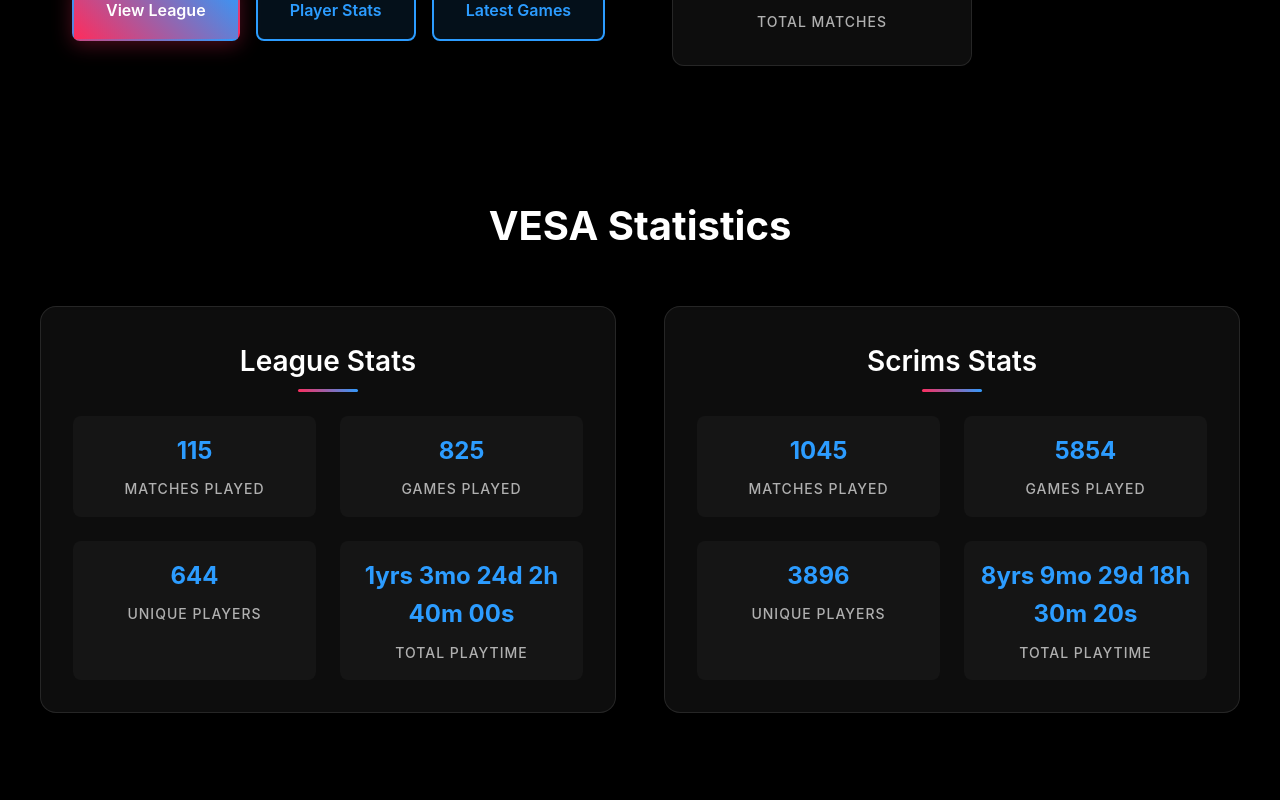
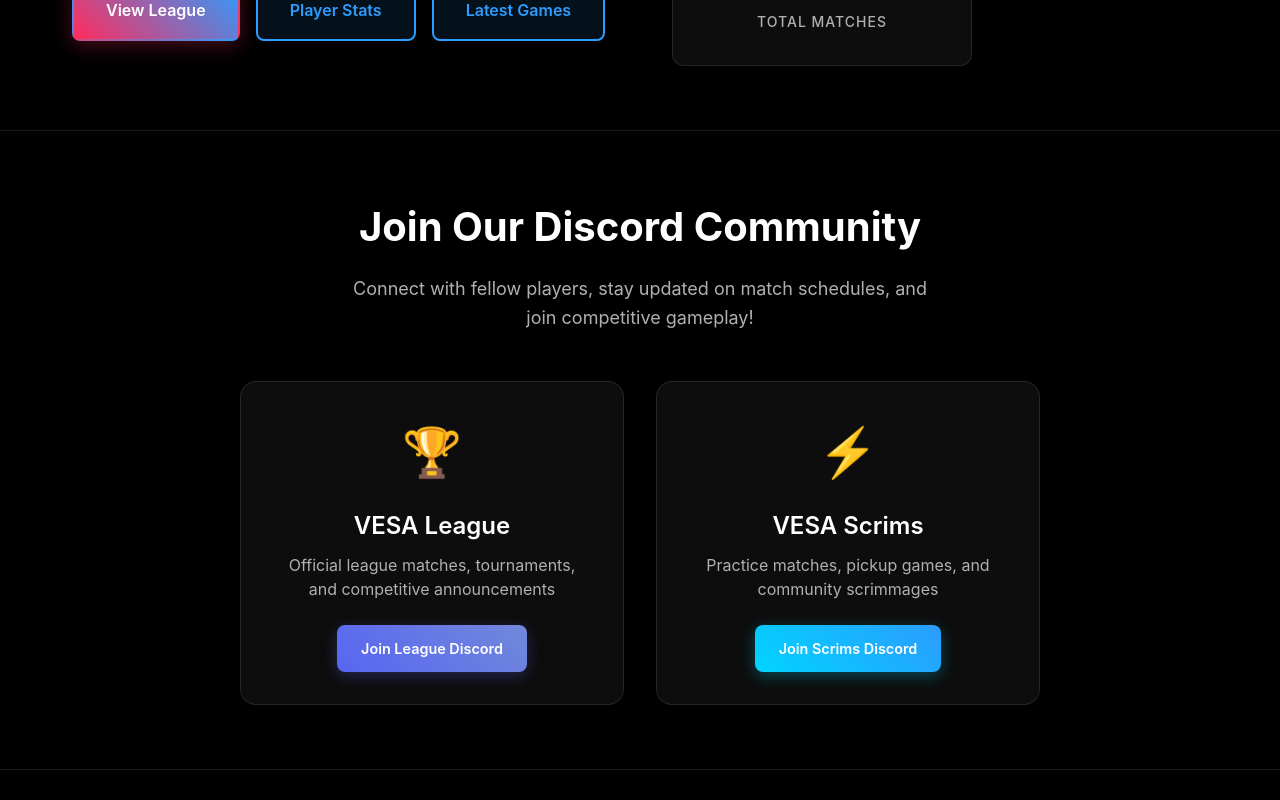
Before and after one commit to JakeMorales/VESAWeb, an Angular app: page / in a window 1280 px wide. Shown: the part 640-1440 px from the top of the page. Built offline with nearby package versions, Linux system fonts and the light colour scheme.

Commit message:
feat: Add Discord community section with server details and join buttons

```diff
--- a/src/app/components/header/header.component.ts
+++ b/src/app/components/header/header.component.ts
@@ -22,7 +22,9 @@ import { RouterModule } from '@angular/router';
         <nav class="nav" [class.nav-open]="isNavOpen">
           <a routerLink="/home" routerLinkActive="active" (click)="closeNav()">Home</a>
           <div class="nav-dropdown">
-            <a routerLink="/league" routerLinkActive="active" (click)="closeNav()">League</a>
+            <a routerLink="/league" routerLinkActive="active" (click)="closeNav()">
+              League <span class="dropdown-arrow">▼</span>
+            </a>
             <div class="dropdown-menu">
               <a routerLink="/league/pinnacle" (click)="closeNav()">Pinnacle (I)</a>
               <a routerLink="/league/vanguard" (click)="closeNav()">Vanguard (II)</a>
@@ -139,21 +141,27 @@ import { RouterModule } from '@angular/router';
       align-items: center;
     }
 
-    /* Reset the dropdown container link completely */
     .nav-dropdown > a {
-      background: transparent;
-      border-color: transparent;
-      transform: none;
-      box-shadow: none;
-      position: relative;
-      margin: 0;
-      vertical-align: baseline;
-    }
-      box-shadow: none;
-      position: relative;
+      display: flex;
+      align-items: center;
+      gap: 0.5rem;
+      min-width: 120px;
+      justify-content: center;
     }
 
-    /* Only apply hover effects when directly hovering the link */
+    .dropdown-arrow {
+      font-size: 0.7rem;
+      transition: all 0.3s ease;
+      opacity: 0;
+      transform: scale(0.8);
+    }
+
+    .nav-dropdown:hover .dropdown-arrow {
+      opacity: 1;
+      transform: scale(1) rotate(180deg);
+    }
+
+    /* Apply hover effects to the dropdown link */
     .nav-dropdown > a:hover {
       background: linear-gradient(135deg, rgba(255, 44, 92, 0.2), rgba(44, 156, 255, 0.2));
       border-color: rgba(255, 44, 92, 0.4);
@@ -161,9 +169,12 @@ import { RouterModule } from '@angular/router';
       box-shadow: 0 4px 15px rgba(255, 44, 92, 0.3);
     }
 
-    /* Hide the sliding animation for dropdown links */
-    .nav-dropdown > a::before {
-      display: none;
+    /* Also apply hover effects when hovering the dropdown container */
+    .nav-dropdown:hover > a {
+      background: linear-gradient(135deg, rgba(255, 44, 92, 0.2), rgba(44, 156, 255, 0.2));
+      border-color: rgba(255, 44, 92, 0.4);
+      transform: translateY(-2px);
+      box-shadow: 0 4px 15px rgba(255, 44, 92, 0.3);
     }
 
     .dropdown-menu {
@@ -172,7 +183,8 @@ import { RouterModule } from '@angular/router';
       left: 50%;
       transform: translateX(-50%) translateY(-10px);
       background: linear-gradient(135deg, #0a0a0a 0%, #1a1a1a 100%);
-      min-width: 200px;
+      min-width: 180px;
+      width: 180px;
       border-radius: 8px;
       box-shadow: 0 8px 25px rgba(0, 0, 0, 0.3);
       border: 1px solid rgba(255, 44, 92, 0.3);
@@ -274,6 +286,17 @@ import { RouterModule } from '@angular/router';
         background: rgba(255, 255, 255, 0.05);
         margin-top: 0.5rem;
         border-radius: 4px;
+        width: 100%;
+        min-width: auto;
+      }
+
+      .nav-dropdown > a {
+        min-width: auto;
+        width: 100%;
+      }
+
+      .nav-dropdown:hover .dropdown-arrow {
+        transform: none;
       }
 
       .dropdown-menu a {
--- a/src/app/pages/home/home.component.css
+++ b/src/app/pages/home/home.component.css
@@ -138,6 +138,111 @@
   text-transform: uppercase;
   letter-spacing: 1px;
   font-weight: 500;
+}
+
+/* Discord Community Section */
+.discord-community {
+  padding: 4rem 2rem;
+  background: rgba(0, 0, 0, 0.3);
+  border-top: 1px solid rgba(255, 255, 255, 0.1);
+  border-bottom: 1px solid rgba(255, 255, 255, 0.1);
+}
+
+.discord-content {
+  max-width: 1200px;
+  margin: 0 auto;
+  text-align: center;
+}
+
+.discord-content h2 {
+  font-size: 2.5rem;
+  margin-bottom: 1rem;
+  color: var(--color-text-primary);
+  font-weight: 700;
+}
+
+.discord-description {
+  font-size: 1.125rem;
+  color: var(--color-text-secondary);
+  margin-bottom: 3rem;
+  max-width: 600px;
+  margin-left: auto;
+  margin-right: auto;
+}
+
+.discord-servers {
+  display: grid;
+  grid-template-columns: 1fr 1fr;
+  gap: 2rem;
+  max-width: 800px;
+  margin: 0 auto;
+}
+
+.discord-server {
+  background: rgba(255, 255, 255, 0.05);
+  border: 1px solid rgba(255, 255, 255, 0.1);
+  border-radius: 16px;
+  padding: 2rem;
+  backdrop-filter: blur(10px);
+  transition: all 0.3s ease;
+  text-align: center;
+}
+
+.discord-server:hover {
+  transform: translateY(-5px);
+  border-color: var(--color-accent-primary);
+  box-shadow: 0 10px 40px rgba(255, 44, 92, 0.15);
+}
+
+.discord-icon {
+  font-size: 3rem;
+  margin-bottom: 1rem;
+  display: block;
+}
+
+.discord-info h3 {
+  font-size: 1.5rem;
+  margin-bottom: 0.5rem;
+  color: var(--color-text-primary);
+  font-weight: 600;
+}
+
+.discord-info p {
+  color: var(--color-text-secondary);
+  margin-bottom: 1.5rem;
+  line-height: 1.5;
+}
+
+.discord-button {
+  display: inline-block;
+  padding: 0.75rem 1.5rem;
+  border-radius: 8px;
+  text-decoration: none;
+  font-weight: 600;
+  transition: all 0.3s ease;
+  font-size: 0.9rem;
+}
+
+.discord-button.league {
+  background: linear-gradient(45deg, #5865F2, #7289DA);
+  color: white;
+  box-shadow: 0 4px 15px rgba(88, 101, 242, 0.3);
+}
+
+.discord-button.league:hover {
+  transform: translateY(-2px);
+  box-shadow: 0 6px 20px rgba(88, 101, 242, 0.5);
+}
+
+.discord-button.scrims {
+  background: linear-gradient(45deg, #00D4FF, #2C9CFF);
+  color: white;
+  box-shadow: 0 4px 15px rgba(0, 212, 255, 0.3);
+}
+
+.discord-button.scrims:hover {
+  transform: translateY(-2px);
+  box-shadow: 0 6px 20px rgba(0, 212, 255, 0.5);
 }
 
 /* Detailed Stats Section */
@@ -381,6 +486,16 @@
     grid-template-columns: 1fr;
     gap: 2rem;
   }
+  .discord-community {
+    padding: 3rem 1rem;
+  }
+  .discord-servers {
+    grid-template-columns: 1fr;
+    gap: 1.5rem;
+  }
+  .discord-server {
+    padding: 1.5rem;
+  }
   .stats-row {
     grid-template-columns: 1fr;
     gap: 1rem;
--- a/src/app/pages/home/home.component.html
+++ b/src/app/pages/home/home.component.html
@@ -27,6 +27,38 @@
         <div class="stat-card">
           <h3>{{ totalMatches }}</h3>
           <p>Total Matches</p>
+        </div>
+      </div>
+    </div>
+  </section>
+
+  <!-- Discord Community Section -->
+  <section class="discord-community">
+    <div class="discord-content">
+      <h2>Join Our Discord Community</h2>
+      <p class="discord-description">
+        Connect with fellow players, stay updated on match schedules, and join competitive gameplay!
+      </p>
+      <div class="discord-servers">
+        <div class="discord-server">
+          <div class="discord-icon">🏆</div>
+          <div class="discord-info">
+            <h3>VESA League</h3>
+            <p>Official league matches, tournaments, and competitive announcements</p>
+            <a href="https://discord.gg/RyvVJqnXbe" target="_blank" rel="noopener noreferrer" class="discord-button league">
+              Join League Discord
+            </a>
+          </div>
+        </div>
+        <div class="discord-server">
+          <div class="discord-icon">⚡</div>
+          <div class="discord-info">
+            <h3>VESA Scrims</h3>
+            <p>Practice matches, pickup games, and community scrimmages</p>
+            <a href="https://discord.gg/xsAH38Jazz" target="_blank" rel="noopener noreferrer" class="discord-button scrims">
+              Join Scrims Discord
+            </a>
+          </div>
         </div>
       </div>
     </div>
```
